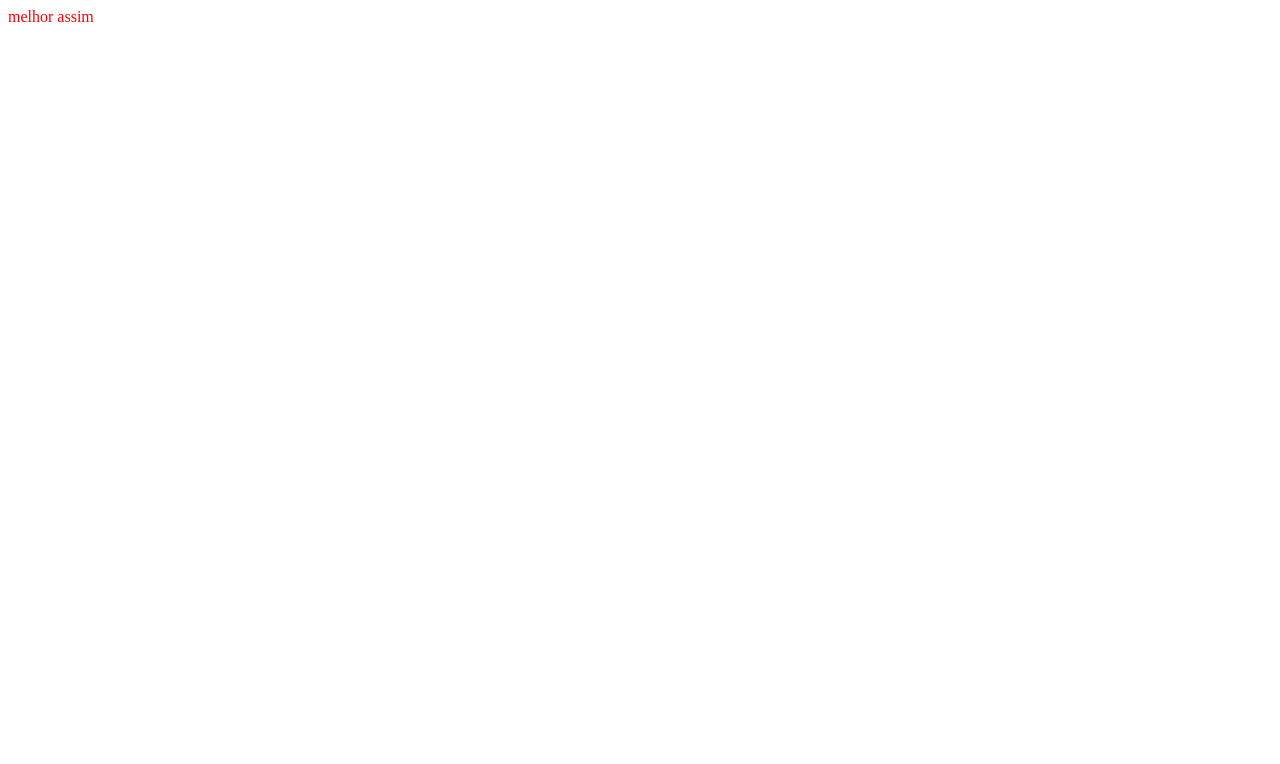
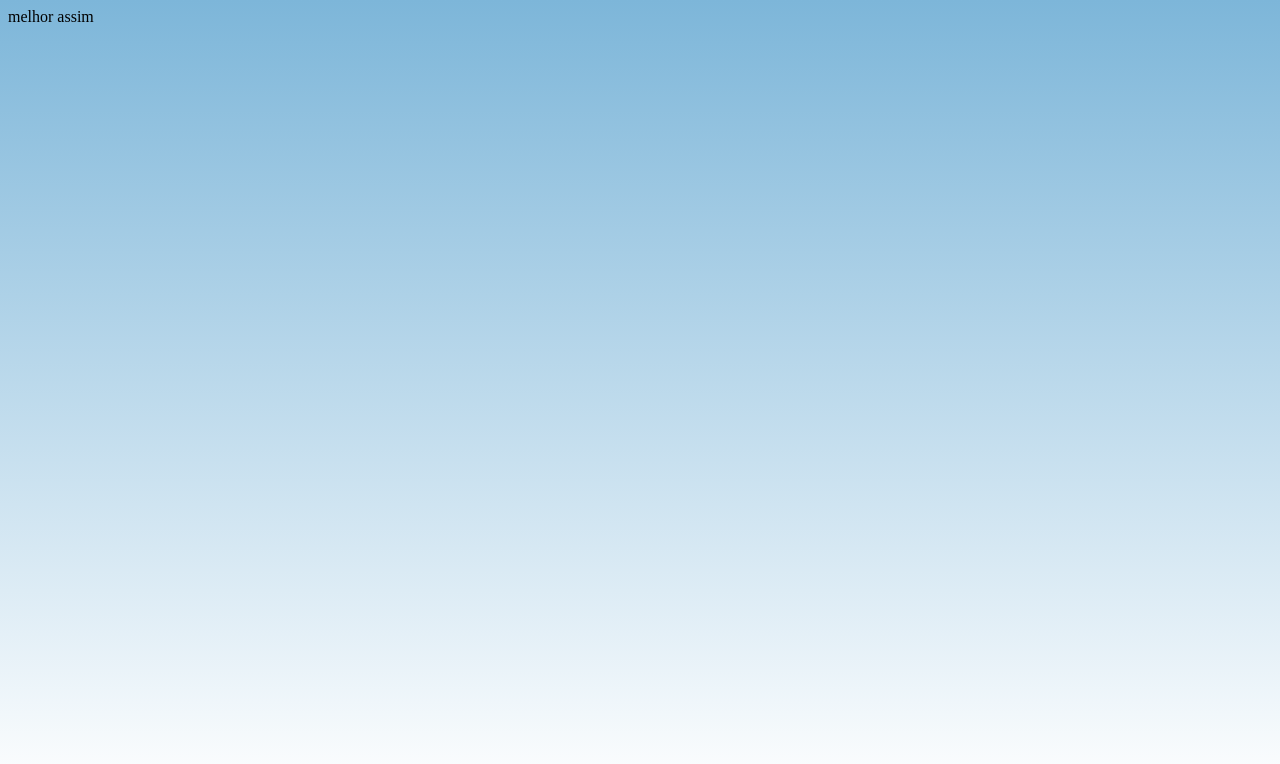
Before and after one commit to PedroHBarauna/Teste-Front-end-SoluCX, a plain HTML site: page index.html in a window 1280 px wide. Drawn offline with Linux system fonts and the light colour scheme.

Commit message:
adicionando pastinhas e imagens

```diff
--- a/index.html
+++ b/index.html
@@ -5,8 +5,8 @@
         <link rel="stylesheet" href="style.css">
     </head>
     <body>
-        <div id="grad">
         <nav id="menu">
+
             <p>melhor assim</p>
         </nav>
         <div id="box-image">
@@ -17,6 +17,5 @@
                 </form>
             </div>
         </div>
-        </div>
     </body>
 </html>
--- a/style.css
+++ b/style.css
@@ -1,3 +1,4 @@
-p{
-    color: red;
+/* Cor do fundo */
+body{
+    background-image: linear-gradient(#7DB6D9, white);
 }
```
Also changed, not shown: imgs/SoluCX-Logotipo-OK-1-Original-azul.png (added), 1 other file. Lines whose indentation alone changed are shown as unchanged.
